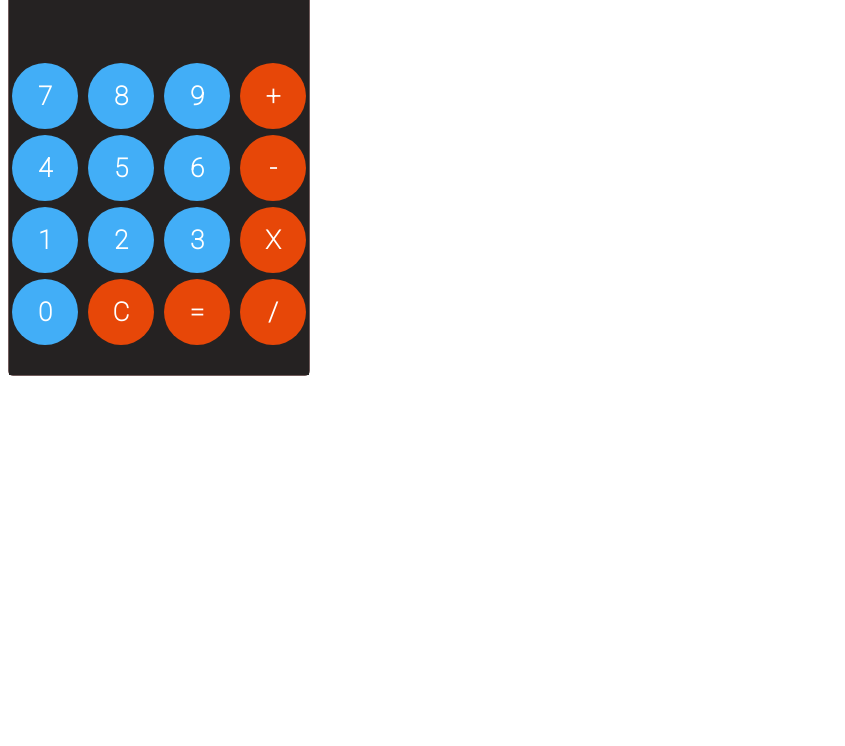
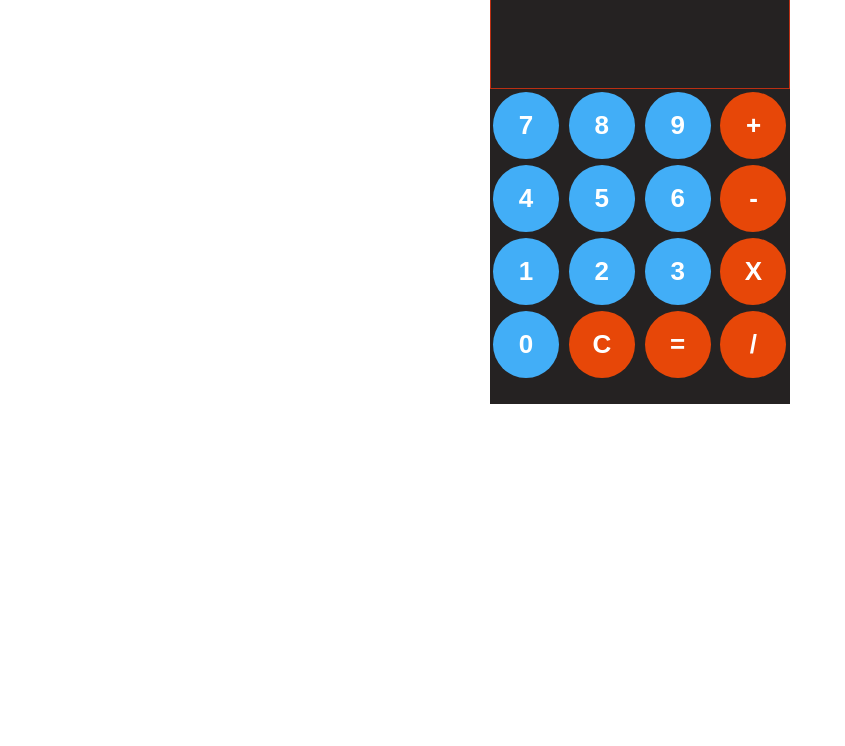
Before and after one commit to JUANJOWORK/CalculadoraBasica, a plain HTML site: page index.html in a window 1280 px wide. Shown: the part 54-800 px from the top of the page, without its empty margins (0-845 px from the left). Drawn offline with Linux system fonts and the light colour scheme.

Commit message:
cambio de estilos y ajuste de posicion

```diff
--- a/index.html
+++ b/index.html
@@ -1,39 +1,43 @@
 <!DOCTYPE html>
-<html lang="en">
+<html lang="es-MX">
 
 <head>
-    <title>Calculator basic</title>
+    <title>Calculadora Basica</title>
     <link rel="stylesheet" href="style.css" />
     <link href="https://fonts.googleapis.com/css2?family=Roboto:wght@100&display=swap" rel="stylesheet" />
 </head>
 
 <body>
-    <div id="appBg">
+    <main>
+        <h1>Calculadora Básica</h1>
+        <section id="appBg">
             <form name="calculator">
                 <input type="textfield" name="ans" value="" autocomplete="off" readonly />
-            <input type="button" value="7" onclick="document.calculator.ans.value+='7'" class="blue"/>
-            <input type="button" value="8" onclick="document.calculator.ans.value+='8'" class="blue"/>
-            <input type="button" value="9" onclick="document.calculator.ans.value+='9'" class="blue"/>
-            <input type="button" value="+" onclick="document.calculator.ans.value+='+'" class="orange"/>
+                <input type="button" value="7" onclick="document.calculator.ans.value+='7'" class="blue" />
+                <input type="button" value="8" onclick="document.calculator.ans.value+='8'" class="blue" />
+                <input type="button" value="9" onclick="document.calculator.ans.value+='9'" class="blue" />
+                <input type="button" value="+" onclick="document.calculator.ans.value+='+'" class="orange" />
                 <br />
 
-            <input type="button" value="4" onclick="document.calculator.ans.value+='4'" class="blue"/>
-            <input type="button" value="5" onclick="document.calculator.ans.value+='5'" class="blue"/>
-            <input type="button" value="6" onclick="document.calculator.ans.value+='6'" class="blue"/>
-            <input type="button" value="-" onclick="document.calculator.ans.value+='-'" class="orange"/>
+                <input type="button" value="4" onclick="document.calculator.ans.value+='4'" class="blue" />
+                <input type="button" value="5" onclick="document.calculator.ans.value+='5'" class="blue" />
+                <input type="button" value="6" onclick="document.calculator.ans.value+='6'" class="blue" />
+                <input type="button" value="-" onclick="document.calculator.ans.value+='-'" class="orange" />
                 <br />
-            <input type="button" value="1" onclick="document.calculator.ans.value+='1'" class="blue"/>
-            <input type="button" value="2" onclick="document.calculator.ans.value+='2'" class="blue"/>
-            <input type="button" value="3" onclick="document.calculator.ans.value+='3'" class="blue"/>
-            <input type="button" value="X" onclick="document.calculator.ans.value+='*'" class="orange"/>
+                <input type="button" value="1" onclick="document.calculator.ans.value+='1'" class="blue" />
+                <input type="button" value="2" onclick="document.calculator.ans.value+='2'" class="blue" />
+                <input type="button" value="3" onclick="document.calculator.ans.value+='3'" class="blue" />
+                <input type="button" value="X" onclick="document.calculator.ans.value+='*'" class="orange" />
                 <br />
-            <input type="button" value="0" onclick="document.calculator.ans.value+='0'" class="blue"/>
-            <input type="reset" value="C" class="orange"/>
-            <input type="button" value="=" onclick="document.calculator.ans.value=eval(document.calculator.ans.value)" class="orange"/>
-            <input type="button" value="/" onclick="document.calculator.ans.value+='/'" class="orange"/>
+                <input type="button" value="0" onclick="document.calculator.ans.value+='0'" class="blue" />
+                <input type="reset" value="C" class="orange" />
+                <input type="button" value="="
+                    onclick="document.calculator.ans.value=eval(document.calculator.ans.value)" class="orange" />
+                <input type="button" value="/" onclick="document.calculator.ans.value+='/'" class="orange" />
                 <br />
             </form>
-    </div>
+        </section>
+    </main>
 </body>
 
 </html>
--- a/style.css
+++ b/style.css
@@ -1,8 +1,22 @@
+*{
+    margin: 0;
+    padding: 0;
+}
+:root{
+    --blanco:white;
+}
+main{
+    width: 100%;
+    height: auto;
+    display: flex;
+    flex-direction: column;
+    align-items: center;
+    font-family: 'Roboto', sans-serif;
+
+}
 #appBg{
     height: 420px;
     width: 300px;
-    border: 1px solid #3a1c1cb7;
-    border-radius:5px;
 
 }
 #appBg form{
@@ -14,13 +28,13 @@
     width: 100%;
     height: 25%;
     cursor: default;
-    font-family: 'Roboto', sans-serif;
     background-color: rgb(37, 34, 34);
-    color: white;
+    color: var(--blanco);
     padding: 15px;
     text-align: right;
     font-size: 50px;
-    border:0;
+    border:  1px solid rgb(187, 47, 19);
+
     outline: none;
     box-sizing: border-box;
 
@@ -28,10 +42,9 @@
 #appBg input[type=button], input[type=reset]{
     width: 22%;
     cursor: pointer;
-    font-family: 'Roboto', sans-serif;
     font-weight: bold;
     font-size: 26px;
-    color:rgb(37, 34, 34);
+    color: var(--blanco);
     padding: 18px;
     margin: 3px;
     border: 0;
@@ -40,9 +53,18 @@
 }
 #appBg .blue{
     background-color: rgb(66, 174, 247) !important;
-    color: white !important;
+
+}
+#appBg .blue:hover{
+    color: rgb(66, 174, 247);
+    background-color: var(--blanco)!important;
+
 }
 #appBg .orange{
     background-color: rgb(231, 71, 8) !important;
-    color: white !important;
 }
+#appBg .orange:hover{
+    color: rgb(231, 71, 8);
+    background-color: var(--blanco) !important;
+
+}
```
Lines whose indentation alone changed are shown as unchanged.
